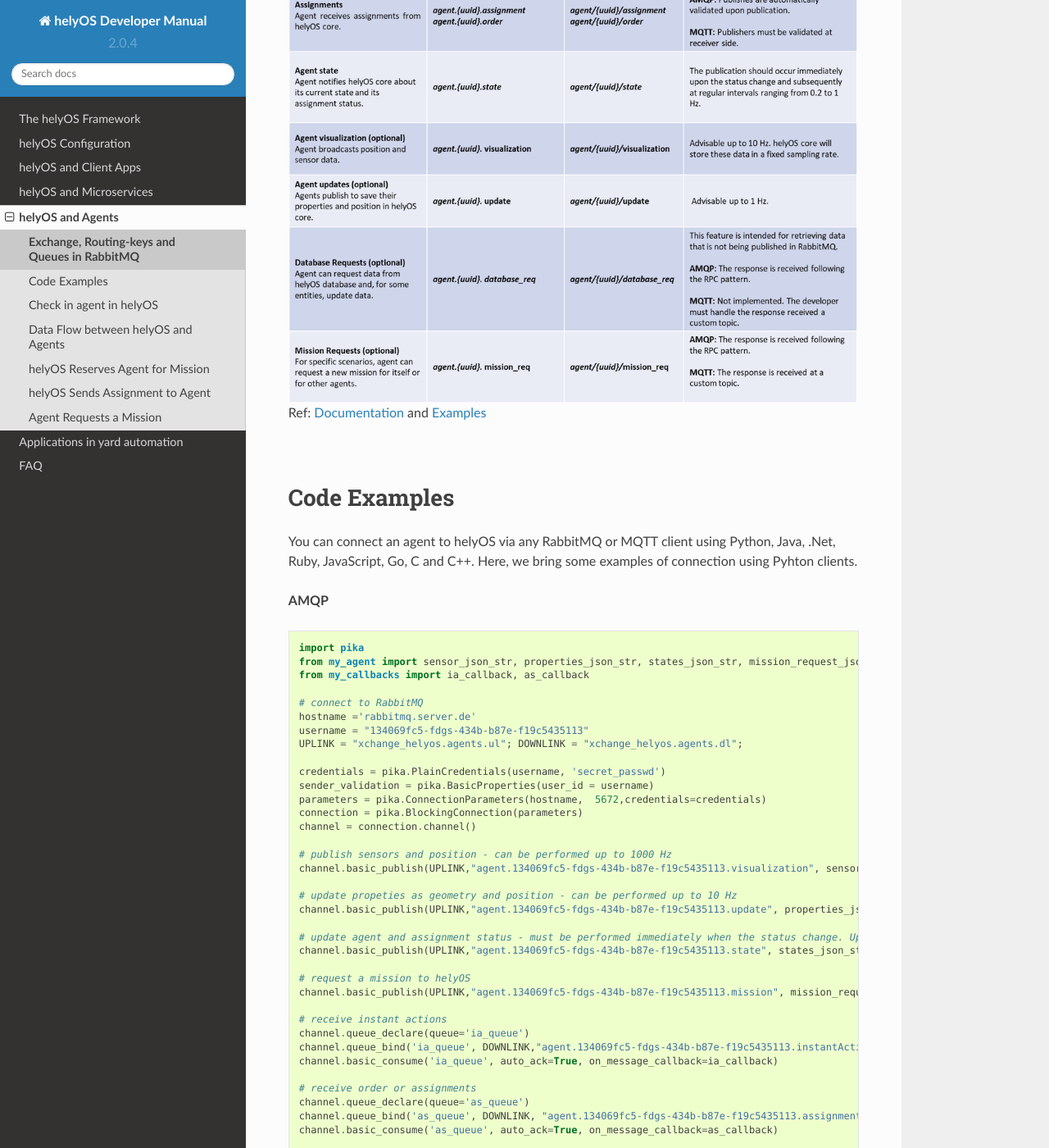
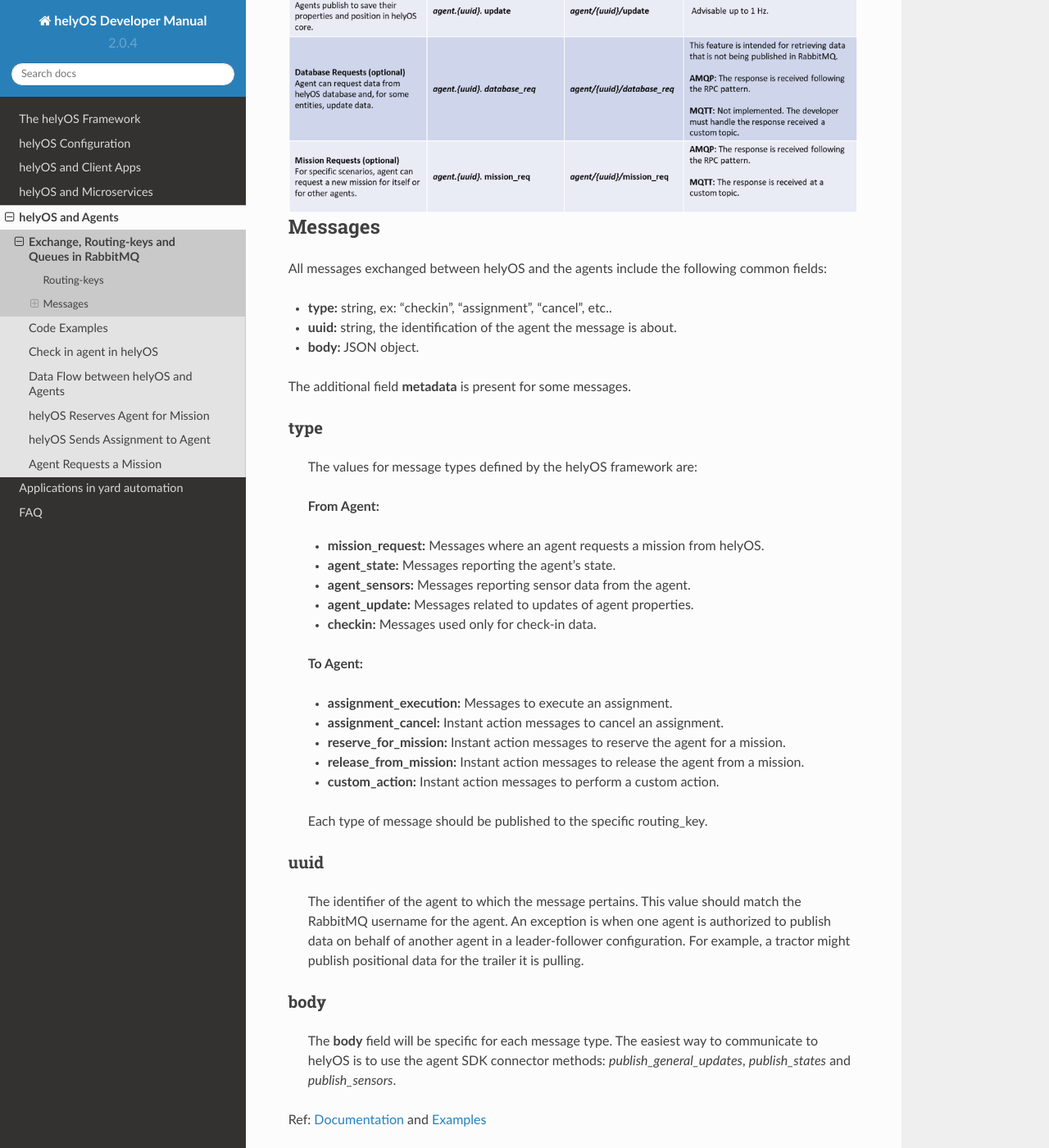
Before and after one commit to helyOSFramework/helyos-documentation, a Sphinx documentation site: the page built from docs/source/5-communication-between-helyos-and-agents/agents-and-helyos.rst, in a window 1280 px wide and 1400 px high, scrolled down 1694 px. Shown: the whole window at 82% size. Built offline with Sphinx 7.4.7 and the Read the Docs theme 2.0.0, drawn with Linux system fonts in a browser that asks for light colours; some of the changed text lies outside the part shown.

Commit message:
improve structure agent documentation

```diff
--- a/docs/source/5-communication-between-helyos-and-agents/agents-and-helyos.rst
+++ b/docs/source/5-communication-between-helyos-and-agents/agents-and-helyos.rst
@@ -11,6 +11,8 @@
 
 Thanks to the RabbitMQ routing features, any RabbitMQ client subscribing to the topic exchange *agent_ul* can get the messages filtered by  routing-keys.
 
+Routing-keys
+^^^^^^^^^^^^^
 The agents will address their messages to the following routing-keys:
 
 - **agent.{uuid}.checkin** : used only for check-in data.
@@ -28,6 +30,13 @@
 
 Routing-keys can be converted to topics for MQTT clients. Check the table below.
 
+.. figure:: ./img/rabbitmq_topics_explained_2.png
+    :align: center
+    :width: 800
+
+
+Messages
+^^^^^^^^^
 
 All messages exchanged between helyOS and the agents include the following common fields:
 
@@ -37,11 +46,46 @@
 
 The additional field **metadata** is present for some messages.
 
-The **body** field will be specific for each message type. The easiest way to communicate to helyOS is to use the agent SDK connector methods: *publish_general_updates*, *publish_states* and *publish_sensors*.
 
-.. figure:: ./img/rabbitmq_topics_explained_2.png
-    :align: center
-    :width: 800
+type
+""""
+
+    The values for message types defined by the helyOS framework are:
+
+    **From Agent:**
+
+    - **mission_request:** Messages where an agent requests a mission from helyOS.
+    - **agent_state:** Messages reporting the agent's state.
+    - **agent_sensors:** Messages reporting sensor data from the agent.
+    - **agent_update:** Messages related to updates of agent properties.
+    - **checkin:** Messages used only for check-in data.
+
+    **To Agent:**
+
+    - **assignment_execution:** Messages to execute an assignment.
+    - **assignment_cancel:** Instant action messages to cancel an assignment.
+    - **reserve_for_mission:** Instant action messages to reserve the agent for a mission.
+    - **release_from_mission:** Instant action messages to release the agent from a mission.
+    - **custom_action:** Instant action messages to perform a custom action.
+
+    Each type of message should be published to the specific routing_key.
+
+
+
+uuid
+""""
+    The identifier of the agent to which the message pertains.
+    This value should match the RabbitMQ username for the agent.
+    An exception is when one agent is authorized to publish data on behalf of another agent in a leader-follower configuration.
+    For example, a tractor might publish positional data for the trailer it is pulling.
+
+
+
+body
+""""
+
+    The **body** field will be specific for each message type. The easiest way to communicate to helyOS is to use the agent SDK connector methods: *publish_general_updates*, *publish_states* and *publish_sensors*.
+
 
 
 Ref:
@@ -97,6 +141,26 @@
     channel.basic_consume('as_queue', auto_ack=True, on_message_callback=as_callback)
 
     channel.start_consuming()
+
+
+**Parse helyOS messages**
+
+The following code can be used to parse any message from helyOS or the agent SDK:
+
+.. code:: python
+
+    def parse_any_helyos_agent_message(raw_str):
+        # get message string
+        object = json.loads(raw_str)
+        message_str = object['message']
+        message_signature = object['signature']
+        # parse message string
+        message = json.loads(message_str)
+        print(f"message type: {message['type']}")
+        print(f"message uuid: {message['uuid']}")
+        print(f"message body: {message['body']}")
+        print(f"message metadata: {message.get('metadata', None)}")
+
 
 
 Tapping into the agent's data stream
```
